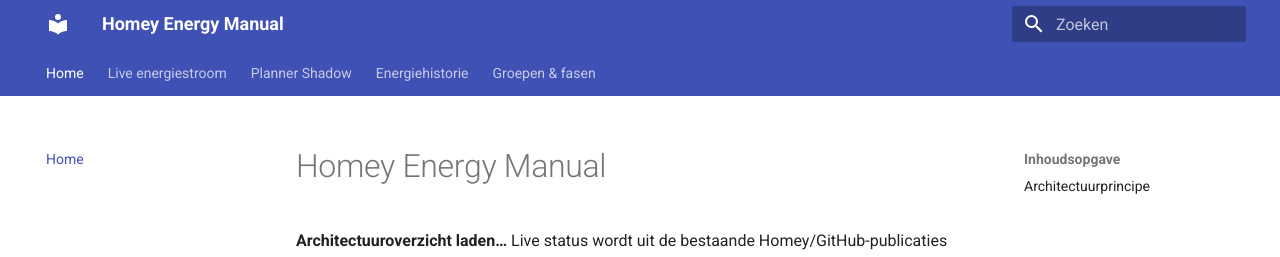
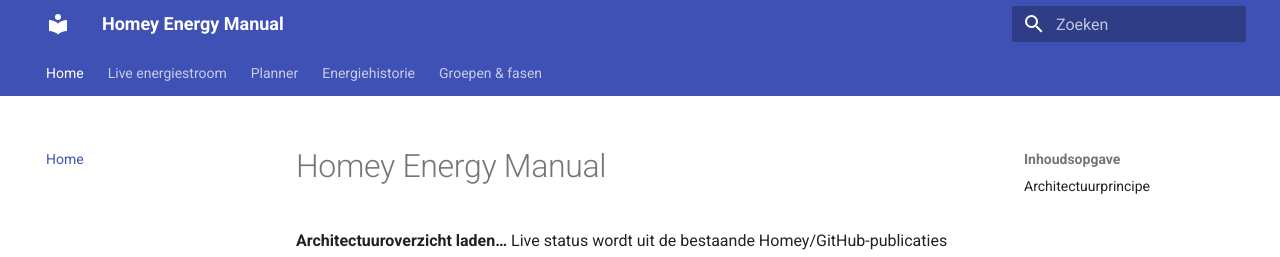
Before and after one commit to OnsKasteeltje/homey-energy-manual, an MkDocs documentation site: the page built from docs/index.md, in a window 1280 px wide and 900 px high. Shown: the top 257 px of the window. Built offline with MkDocs 1.6.1 and Material for MkDocs 9.7.7, drawn with Linux system fonts in a browser that asks for light colours; some of the changed lines change nothing that is shown.

Commit message:
chore: switch navigation to minimal Planner page

```diff
--- a/mkdocs.yml
+++ b/mkdocs.yml
@@ -12,7 +12,7 @@
 nav:
   - Home: index.md
   - Live energiestroom: live-energie.md
-  - Planner Shadow: planner-shadow.md
+  - Planner: planner.md
   - Energiehistorie: energiehistorie.md
   - Groepen & fasen: groepen-fasen.md
 markdown_extensions:
@@ -23,12 +23,9 @@
       permalink: true
 
 # Assetversies worden tijdens de build gesynchroniseerd vanuit frontend-version.txt.
-# Planner Shadow lifecycle staat apart zodat instant navigation de renderer opnieuw kan initialiseren.
-# v1.0.10 gebruikt relocation-aware Planner enrichers; timeline v1.0.2 verplaatst zonder timer.
+# De Planner-pagina is bewust self-contained en heeft geen aparte lifecycle/decorator-scripts nodig.
 extra_javascript:
   - javascripts/frontend-bundle-__FRONTEND_VERSION__.js
-  - javascripts/planner-page-lifecycle-v1.0.10.js
-  - javascripts/planner-forecast-timeline-order-v1.0.2.js
 
 extra_css:
   - stylesheets/frontend-bundle-__FRONTEND_VERSION__.css
```
